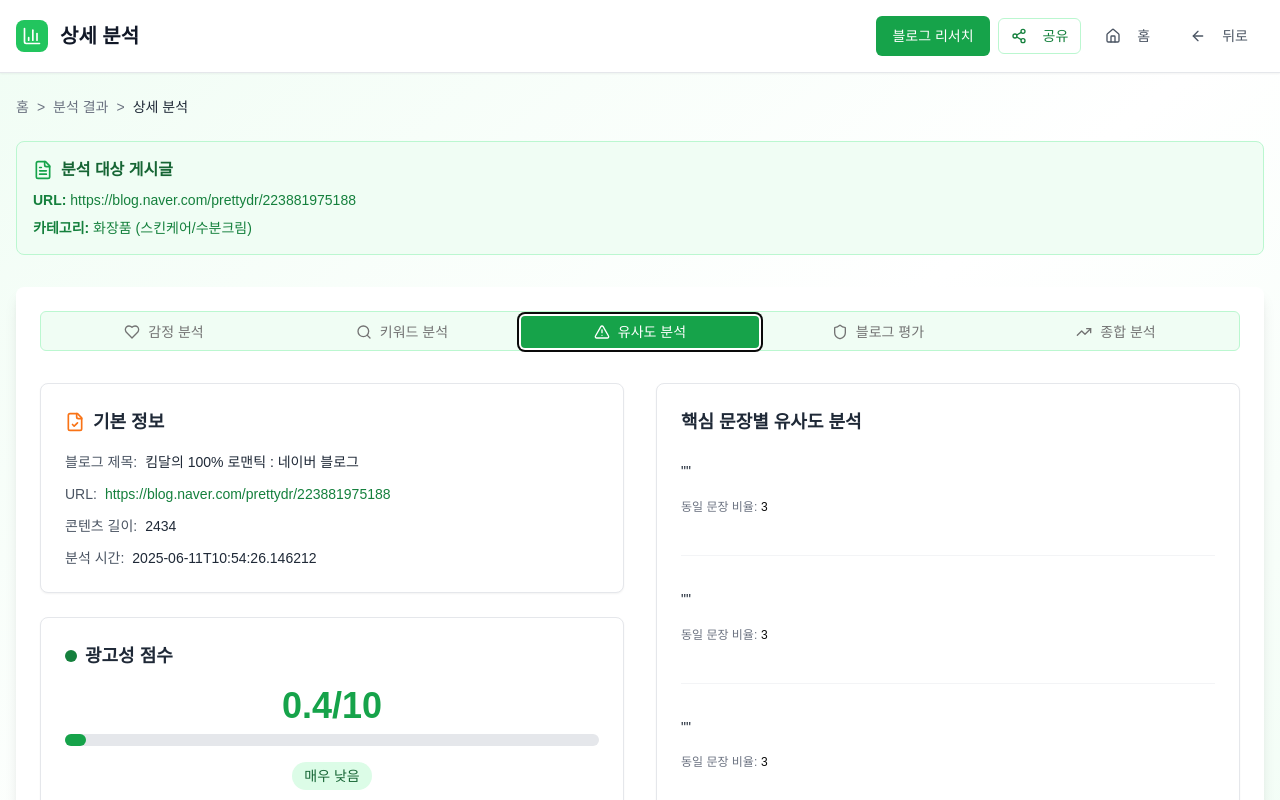
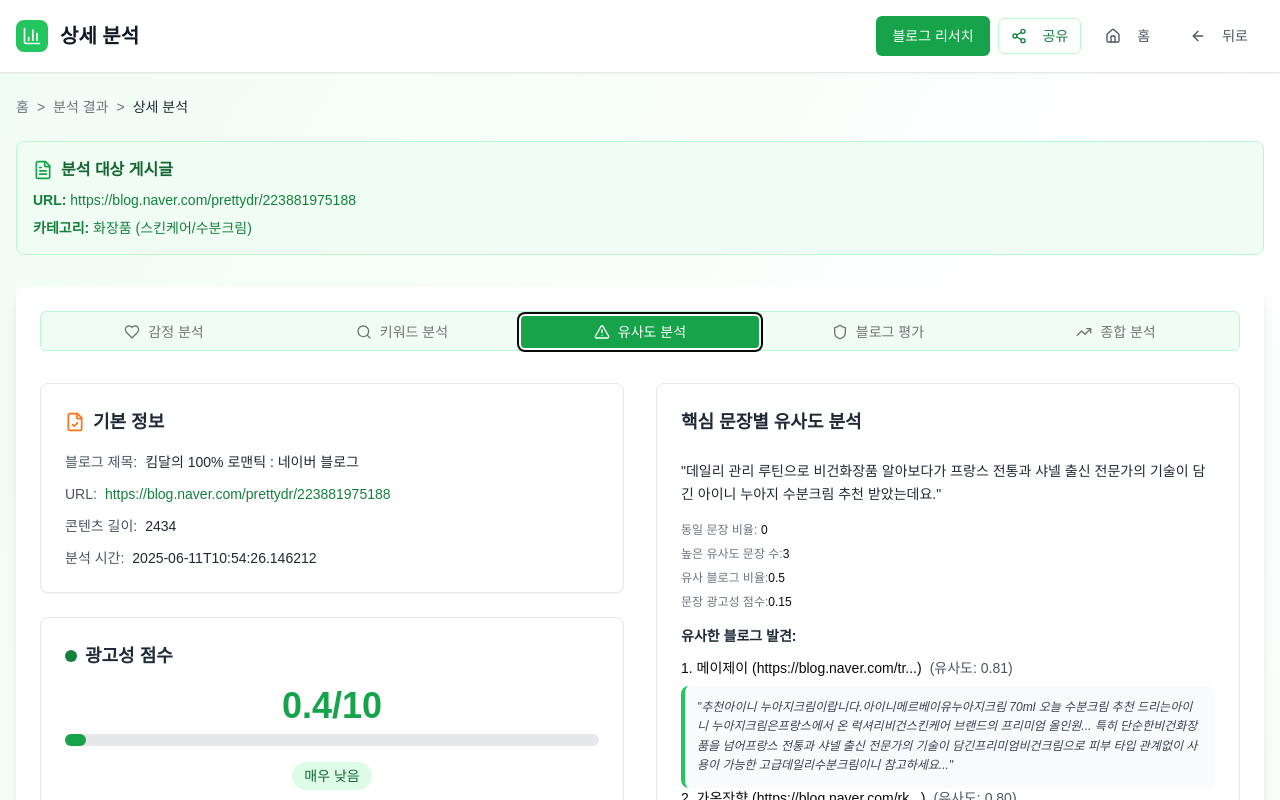
Before and after one commit to qsefdw/adbuster, a Next.js app: page /detailed-analysis in a window 1280 px wide. Both pictures are taken after a click on the tab "유사도 분석". Shown: the top 800 px of the page. Built offline with nearby package versions, Linux system fonts and the light colour scheme.

Commit message:
update: 핵심 문장별 유사도 분석 연동 데이터 변경

```diff
--- a/app/detailed-analysis/page.tsx
+++ b/app/detailed-analysis/page.tsx
@@ -764,7 +764,10 @@ export default function DetailedAnalysisPage() {
                             블로그 제목:
                           </span>
                           <span className="text-gray-800">
-                            {analyzedData?.similarity_analysis?.analysis_metadata?.blog_title}
+                            {
+                              analyzedData?.similarity_analysis
+                                ?.analysis_metadata?.blog_title
+                            }
                           </span>
                         </div>
 
@@ -776,7 +779,10 @@ export default function DetailedAnalysisPage() {
                             href={analyzedUrl}
                             className="text-green-700 hover:underline break-all"
                           >
-                            {analyzedData?.similarity_analysis?.analysis_metadata?.url}
+                            {
+                              analyzedData?.similarity_analysis
+                                ?.analysis_metadata?.url
+                            }
                           </a>
                         </div>
 
@@ -784,7 +790,12 @@ export default function DetailedAnalysisPage() {
                           <span className="text-gray-600 min-w-0 flex-shrink-0">
                             콘텐츠 길이:
                           </span>
-                          <span className="text-gray-800">{analyzedData?.similarity_analysis?.analysis_metadata?.content_length}</span>
+                          <span className="text-gray-800">
+                            {
+                              analyzedData?.similarity_analysis
+                                ?.analysis_metadata?.content_length
+                            }
+                          </span>
                         </div>
 
                         <div className="flex items-start gap-2">
@@ -792,7 +803,10 @@ export default function DetailedAnalysisPage() {
                             분석 시간:
                           </span>
                           <span className="text-gray-800">
-                            {analyzedData?.similarity_analysis?.analysis_metadata?.analysis_timestamp}
+                            {
+                              analyzedData?.similarity_analysis
+                                ?.analysis_metadata?.analysis_timestamp
+                            }
                           </span>
                         </div>
                       </div>
@@ -860,7 +874,12 @@ export default function DetailedAnalysisPage() {
                           판정
                         </h4>
                       </div>
-                      <p className={`text-${getsummaryColor(analyzedData?.similarity_analysis?.overall_summary?.overall_ad_score)}-700 font-medium`}>
+                      <p
+                        className={`text-${getsummaryColor(
+                          analyzedData?.similarity_analysis?.overall_summary
+                            ?.overall_ad_score
+                        )}-700 font-medium`}
+                      >
                         {
                           analyzedData?.similarity_analysis?.overall_summary
                             ?.overall_ad_judgment
@@ -885,7 +904,7 @@ export default function DetailedAnalysisPage() {
                             <div className="mb-4">
                               <span className="text-sm font-medium text-gray-600"></span>
                               <p className="text-sm text-gray-800 mt-2 leading-relaxed">
-                                "{sentence.original_sentence}"
+                                "{sentence?.sentence_text}"
                               </p>
                             </div>
 
@@ -895,69 +914,74 @@ export default function DetailedAnalysisPage() {
                                   동일 문장 비율:
                                 </span>
                                 <span className="font-medium">
-                                  3
+                                  {sentence?.identical_sentences_ratio}
                                 </span>
                               </div>
-                              {/* <div className="flex items-center">
-                                <span className="text-gray-500 w-20">
+                              <div className="flex items-center">
+                                <span className="text-gray-500 w-30">
                                   높은 유사도 문장 수:
                                 </span>
                                 <span className="font-medium">
-                                  {sentence.similarSentences}
+                                  {sentence?.high_similarity_sentences_count}
                                 </span>
                               </div>
                               <div className="flex items-center">
-                                <span className="text-gray-500 w-20">
+                                <span className="text-gray-500 w-30">
                                   유사 블로그 비율:
                                 </span>
                                 <span className="font-medium">
-                                  {sentence.similarBlogRatio}
+                                  {sentence?.similar_blogs_ratio}
                                 </span>
                               </div>
                               <div className="flex items-center">
-                                <span className="text-gray-500 w-20">
+                                <span className="text-gray-500 w-30">
                                   문장 광고성 점수:
                                 </span>
                                 <span className="font-medium">
-                                  {sentence.adScore}
+                                  {sentence?.sentence_ad_score}
                                 </span>
-                              </div> */}
+                              </div>
                             </div>
                             {/* 유사한 블로그가 있는 경우에만 표시 */}
-                            {sentence.similar_matches &&
-                              sentence.similar_matches.length > 0 && (
+                            {sentence?.high_similarity_matches &&
+                              sentence?.high_similarity_matches.length > 0 && (
                                 <div className="mt-4">
                                   <h5 className="text-sm font-semibold text-gray-800 mb-3">
                                     유사한 블로그 발견:
                                   </h5>
-                                  {sentence.similar_matches
+                                  {sentence?.high_similarity_matches
                                     .slice(0, 3)
-                                    .map((blog, index) => (
+                                    .map(
+                                      (
+                                        { source, similarity, snippet },
+                                        index
+                                      ) => (
                                         <div key={index} className="space-y-2">
                                           <div className="flex items-center gap-2">
                                             <span className="text-sm font-medium">
-                                            {index + 1}.
+                                              {index + 1}. {source?.blog_name}{" "}
+                                              {" ("}
                                               <Link
-                                              href={blog.url}
+                                                href={source?.url}
                                                 target="_blank"
                                               >
-                                              {blog.url.length > 45
-                                                ? blog.url.slice(0, 45) + "..."
-                                                : blog.url}
+                                                {source?.url.slice(0, 25) +
+                                                  "..."}
                                               </Link>
+                                              {")"}
                                             </span>
                                             <span className="text-sm text-gray-600">
-                                            (유사도:{" "}
-                                            {blog.similarity.toFixed(2)})
+                                              (유사도: {similarity.toFixed(2)})
                                             </span>
                                           </div>
                                           <div className="bg-gray-50 p-3 rounded-lg border-l-4 border-green-500">
                                             <p className="text-xs text-gray-700 leading-relaxed italic">
-                                            "{blog.snippet}"
+                                              "{snippet}"
                                             </p>
                                           </div>
                                         </div>
-                                    ))}
+                                      )
+                                    )}
                                 </div>
                               )}
                           </div>
```
Lines whose indentation alone changed are shown as unchanged.
